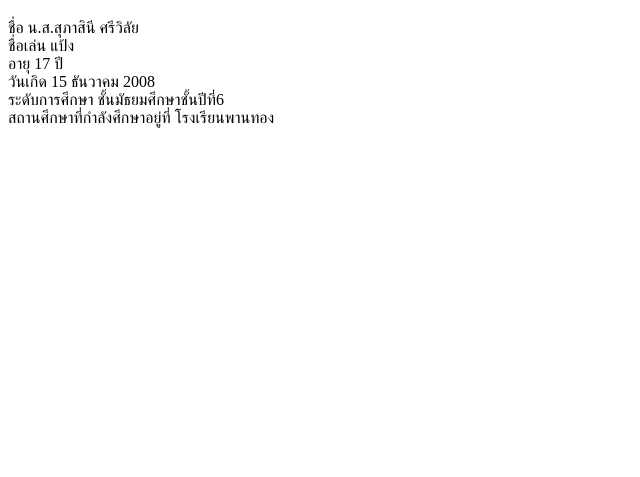
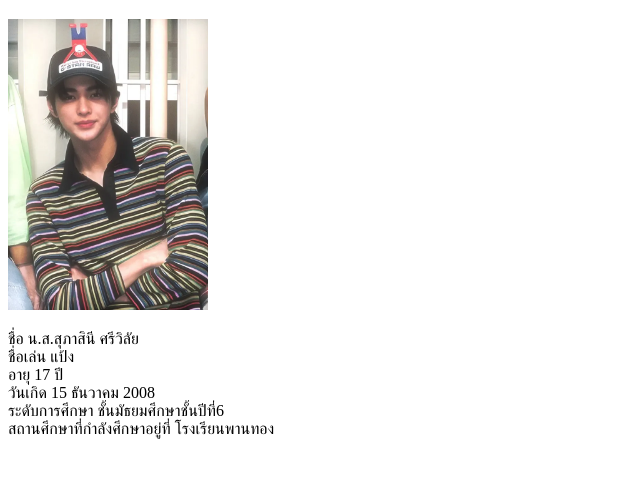
Before and after one commit to 16369-a11y/portfolio, a plain HTML site: page profile.html in a window 1280 px wide. Shown: the part 61-538 px from the top of the page, without its empty margins (0-640 px from the left). Drawn offline with Linux system fonts and the light colour scheme.

Commit message:
Update profile.html

```diff
--- a/profile.html
+++ b/profile.html
@@ -5,6 +5,7 @@
 </head>
 <body>
 <h1>ประวัติส่วนตัว</h1>
+<img src="images/32.jpg.webp" width="200">
 <p>
 ชื่อ น.ส.สุภาสินี ศรีวิลัย<br>
 ชื่อเล่น แป้ง<br>
```
